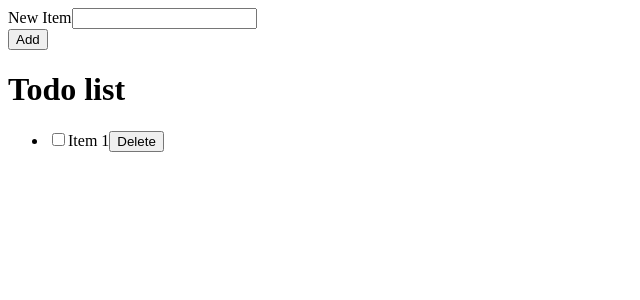
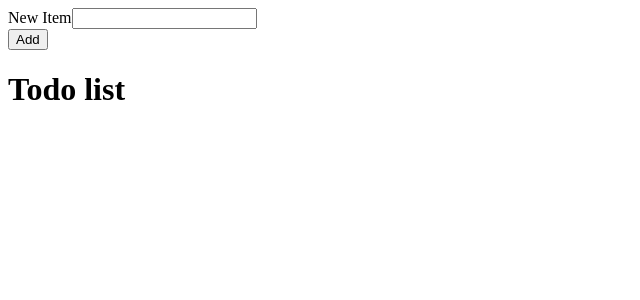
Before and after one commit to Cachumbin/react-todo-list, a React (Vite) app: page / in a window 1280 px wide. Shown: the top 300 px of the page, without its empty margins (0-640 px from the left). Built offline with nearby package versions, Linux system fonts and the light colour scheme.

Commit message:
build: Created the structure of the todo list, created the functions to add todos and complete them

```diff
--- a/src/App.jsx
+++ b/src/App.jsx
@@ -1,24 +1,60 @@
 import React from 'react'
+import { useState } from 'react'
 
 const App = () => {
+  const [newItem, setNewItem] = useState("")
+  const [todos, setTodos] = useState([])
+
+  function handleSubmit(e) {
+    e.preventDefault()
+
+    setTodos(currentTodos => {
+      return [
+        ...currentTodos,
+      {
+      id: crypto.randomUUID(),
+      title: newItem,
+      completed: false
+    },
+
+      ]
+    })
+    setNewItem("")
+  }
+
+  function toggleTodo(id, completed) {
+    setTodos(currentTodos => {
+      return currentTodos.map(todo => {
+        if (todo,id === id) {
+          return {...todo, completed}
+        }
+
+        return todo
+      })
+    })
+  }
+
   return (
     <div>
-      <form className='new-item-form' action="">
+      <form onSubmit={handleSubmit} className='new-item-form' action="">
         <div className="form-row">
           <label htmlFor="item">New Item</label>
-          <input type="text" id='item' />
+          <input value={newItem} onChange={e => setNewItem(e.target.value)} type="text" id='item' />
         </div>
         <button className='btn'>Add</button>
       </form>
       <h1 className="header">Todo list</h1>
       <ul className="list">
-        <li>
+        {todos.map(todo => {
+          return <li key={todo.id}>
           <label htmlFor="check-item">
-            <input type="checkbox" id='check-item'/>
-            Item 1
+            <input type="checkbox" id='check-item' checked={todo.completed} onChange={e => toggleTodo(todo.id, e.target.checked)}/>
+            {todo.title}
           </label>
           <button className='btn btn-danger'>Delete</button>
         </li>
+        })}
+
       </ul>
     </div>
   )
```
